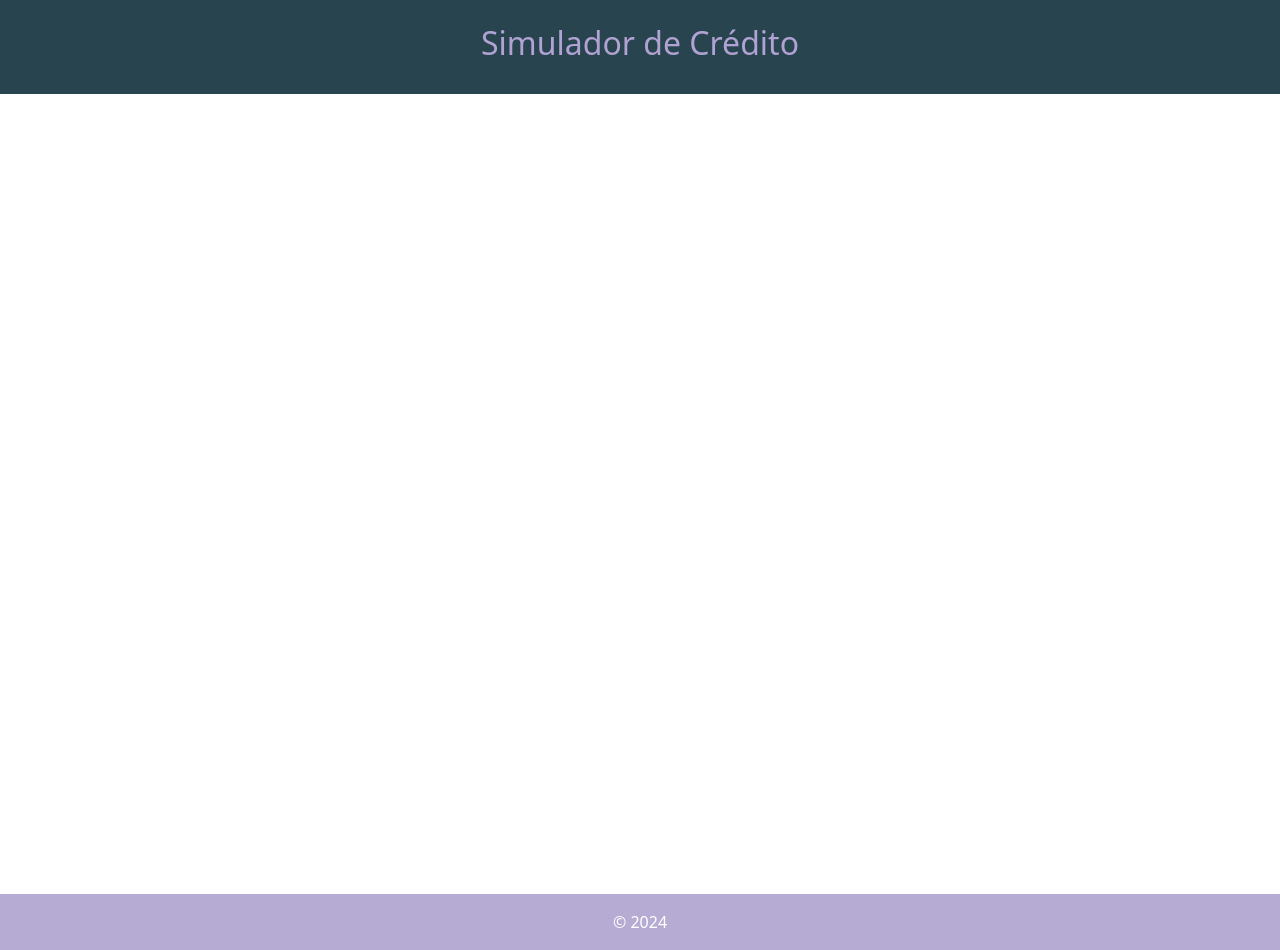
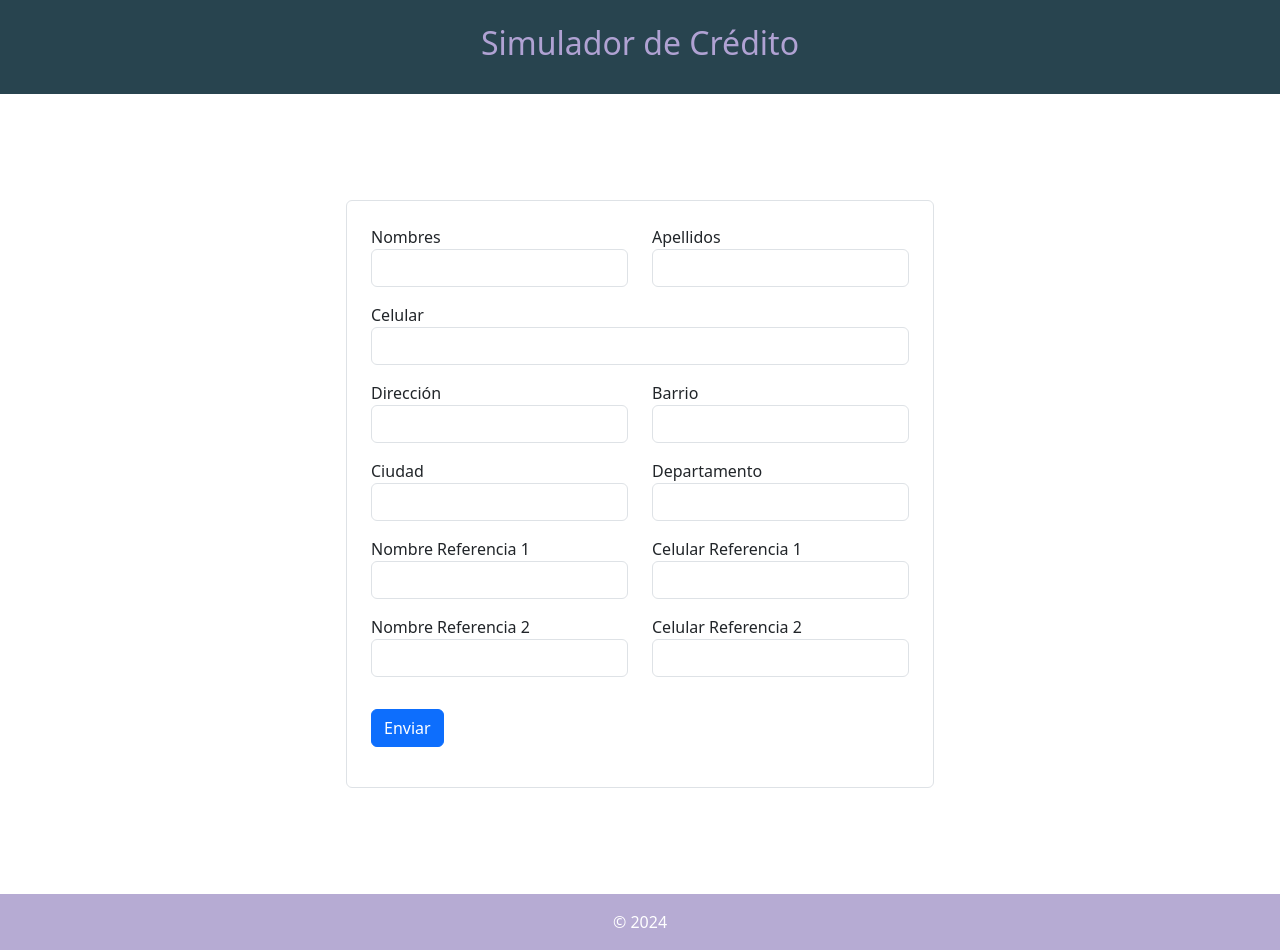
Before and after one commit to joco1204/simulador_front, a React (Create React App) app: page /cliente/1/1/1 in a window 1280 px wide. Built offline with nearby package versions, Linux system fonts and the light colour scheme.

Commit message:
git add .

```diff
--- a/src/components/Cliente/Cliente.tsx
+++ b/src/components/Cliente/Cliente.tsx
@@ -1,12 +1,172 @@
-import React from 'react';
+import React, { useEffect, useState } from 'react';
 import { useParams } from 'react-router-dom';
 
 const Cliente: React.FC = () => {
     const { tipo_documento, numero_documento, tipo_credito } = useParams();
 
+    const [formData, setFormData] = useState({
+        nombres: '',
+        apellidos: '',
+        celular: '',
+        direccion: '',
+        barrio: '',
+        ciudad: '',
+        departamento: '',
+        nombreRef1: '',
+        celularRef1: '',
+        nombreRef2: '',
+        celularRef2: ''
+    });
+
+    const handleChange = (e: React.ChangeEvent<HTMLInputElement>) => {
+        const { name, value } = e.target;
+
+        const newValue =
+            name === 'celular' || name === 'celularRef1' || name === 'celularRef2'
+                ? value.replace(/\D/g, '').slice(0, 10)
+                : value.toUpperCase();
+
+        setFormData({ ...formData, [name]: newValue });
+    };
+
+    const handleSubmit = () => {
+
+        console.log('Datos del formulario:', formData);
+    };
+
     return (
         <div className="d-flex justify-content-center align-items-center vh-100">
-
+            <form onSubmit={(e) => { e.preventDefault(); handleSubmit(); }} className="p-4 border rounded">
+                <div className="row mb-3">
+                    <div className="col-md-6">
+                        <label>Nombres</label>
+                        <input
+                            type="text"
+                            name="nombres"
+                            className="form-control"
+                            value={formData.nombres}
+                            onChange={handleChange}
+                        />
+                    </div>
+                    <div className="col-md-6">
+                        <label>Apellidos</label>
+                        <input
+                            type="text"
+                            name="apellidos"
+                            className="form-control"
+                            value={formData.apellidos}
+                            onChange={handleChange}
+                        />
+                    </div>
+                </div>
+                <div className="row mb-3">
+                    <div className="col-md-12">
+                        <label>Celular</label>
+                        <input
+                            type="text"
+                            name="celular"
+                            className="form-control"
+                            value={formData.celular}
+                            onChange={handleChange}
+                        />
+                    </div>
+                </div>
+                <div className="row mb-3">
+                    <div className="col-md-6">
+                        <label>Dirección</label>
+                        <input
+                            type="text"
+                            name="direccion"
+                            className="form-control"
+                            value={formData.direccion}
+                            onChange={handleChange}
+                        />
+                    </div>
+                    <div className="col-md-6">
+                        <label>Barrio</label>
+                        <input
+                            type="text"
+                            name="barrio"
+                            className="form-control"
+                            value={formData.barrio}
+                            onChange={handleChange}
+                        />
+                    </div>
+                </div>
+                <div className="row mb-3">
+                    <div className="col-md-6">
+                        <label>Ciudad</label>
+                        <input
+                            type="text"
+                            name="ciudad"
+                            className="form-control"
+                            value={formData.ciudad}
+                            onChange={handleChange}
+                        />
+                    </div>
+                    <div className="col-md-6">
+                        <label>Departamento</label>
+                        <input
+                            type="text"
+                            name="departamento"
+                            className="form-control"
+                            value={formData.departamento}
+                            onChange={handleChange}
+                        />
+                    </div>
+                </div>
+                <div className="row mb-3">
+                    <div className="col-md-6">
+                        <label>Nombre Referencia 1</label>
+                        <input
+                            type="text"
+                            name="nombreRef1"
+                            className="form-control"
+                            value={formData.nombreRef1}
+                            onChange={handleChange}
+                        />
+                    </div>
+                    <div className="col-md-6">
+                        <label>Celular Referencia 1</label>
+                        <input
+                            type="text"
+                            name="celularRef1"
+                            className="form-control"
+                            value={formData.celularRef1}
+                            onChange={handleChange}
+                        />
+                    </div>
+                </div>
+                <div className="row mb-3">
+                    <div className="col-md-6">
+                        <label>Nombre Referencia 2</label>
+                        <input
+                            type="text"
+                            name="nombreRef2"
+                            className="form-control"
+                            value={formData.nombreRef2}
+                            onChange={handleChange}
+                        />
+                    </div>
+                    <div className="col-md-6">
+                        <label>Celular Referencia 2</label>
+                        <input
+                            type="text"
+                            name="celularRef2"
+                            className="form-control"
+                            value={formData.celularRef2}
+                            onChange={handleChange}
+                        />
+                    </div>
+                </div>
+                <div className="row mb-3">
+                    <div className="col-md-12">
+                        <button type="submit" className="btn btn-primary mt-3">
+                            Enviar
+                        </button>
+                    </div>
+                </div>
+            </form>
         </div>
     );
 };
--- a/src/components/Home/Home.tsx
+++ b/src/components/Home/Home.tsx
@@ -77,7 +77,7 @@ export default function Home() {
     };
 
     return (
-        <div className="d-flex justify-content-center align-items-center vh-100">
+        <div className="d-flex justify-content-center align-items-center py-5">
             <div className="card p-4" style={{ width: '400px' }}>
                 <h4 className="text-center">Formulario de Solicitud</h4>
                 <form onSubmit={handleSubmit}>
--- a/src/components/Simulacion/Simulacion.tsx
+++ b/src/components/Simulacion/Simulacion.tsx
@@ -83,8 +83,31 @@ export default function Simulacion() {
     };
 
     const handleConfirmarCliente = () => {
-        navigate('/cliente');
+        // Verifica si el tipo de crédito es 2 para incluir marca y línea
+        const datosCredito = {
+            tipo_documento,
+            numero_documento,
+            tipo_credito,
+            valorSolicitud,
+            valorInteres,
+            numeroCuotas,
+            periodoSeleccionado,
+            valorCuota,
+            valorTotal,
+            fechaSolicitud,
+            fechaInicioCredito,
+            fechaFinCredito,
+            ...(tipo_credito === '2' && {
+                marcaSeleccionada,
+                lineaSeleccionada: lineaSeleccionada?.linea,
+            }),
+        };
+
+        localStorage.setItem('datosCredito', JSON.stringify(datosCredito));
+
+        navigate(`/cliente/${tipo_documento}/${numero_documento}/${tipo_credito}`);
     };
+
 
     const labelValor = tipo_credito === '2' ? 'Precio Moto' : tipo_credito === '3' ? 'Precio eBike' : 'Valor Solicitud';
 
@@ -142,7 +165,7 @@ export default function Simulacion() {
                                     type="text"
                                     className="form-control"
                                     value={valorSolicitud}
-                                    onChange={(e) => setValorSolicitud(e.target.value.replace(/\D/g, ''))} // Solo números
+                                    onChange={(e) => setValorSolicitud(e.target.value.replace(/\D/g, ''))}
                                 />
                             </div>
                             <div className="col-md-6">
```
Also changed, not shown: 1 other file (tests, documents, lock files or other folders).
